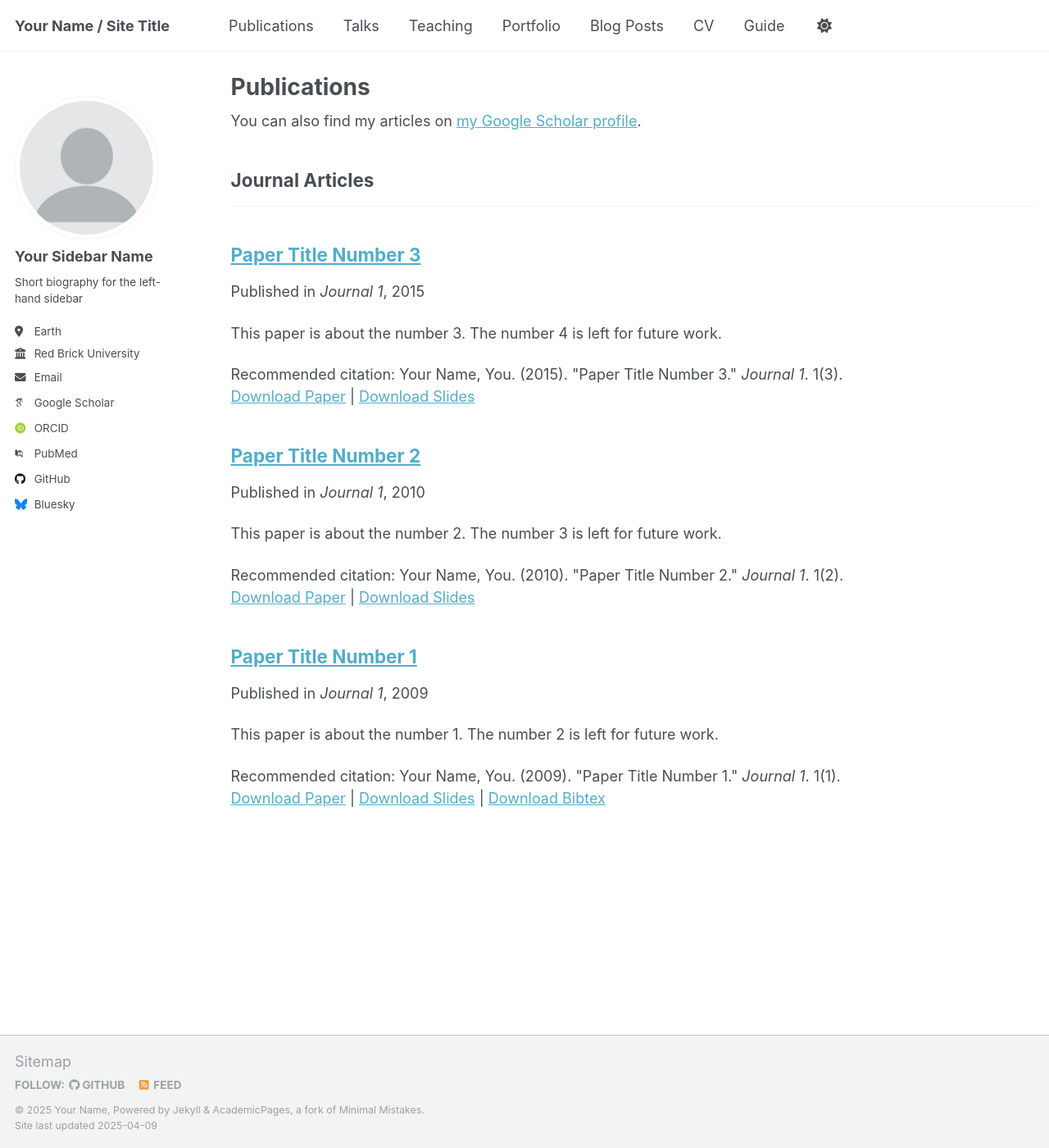
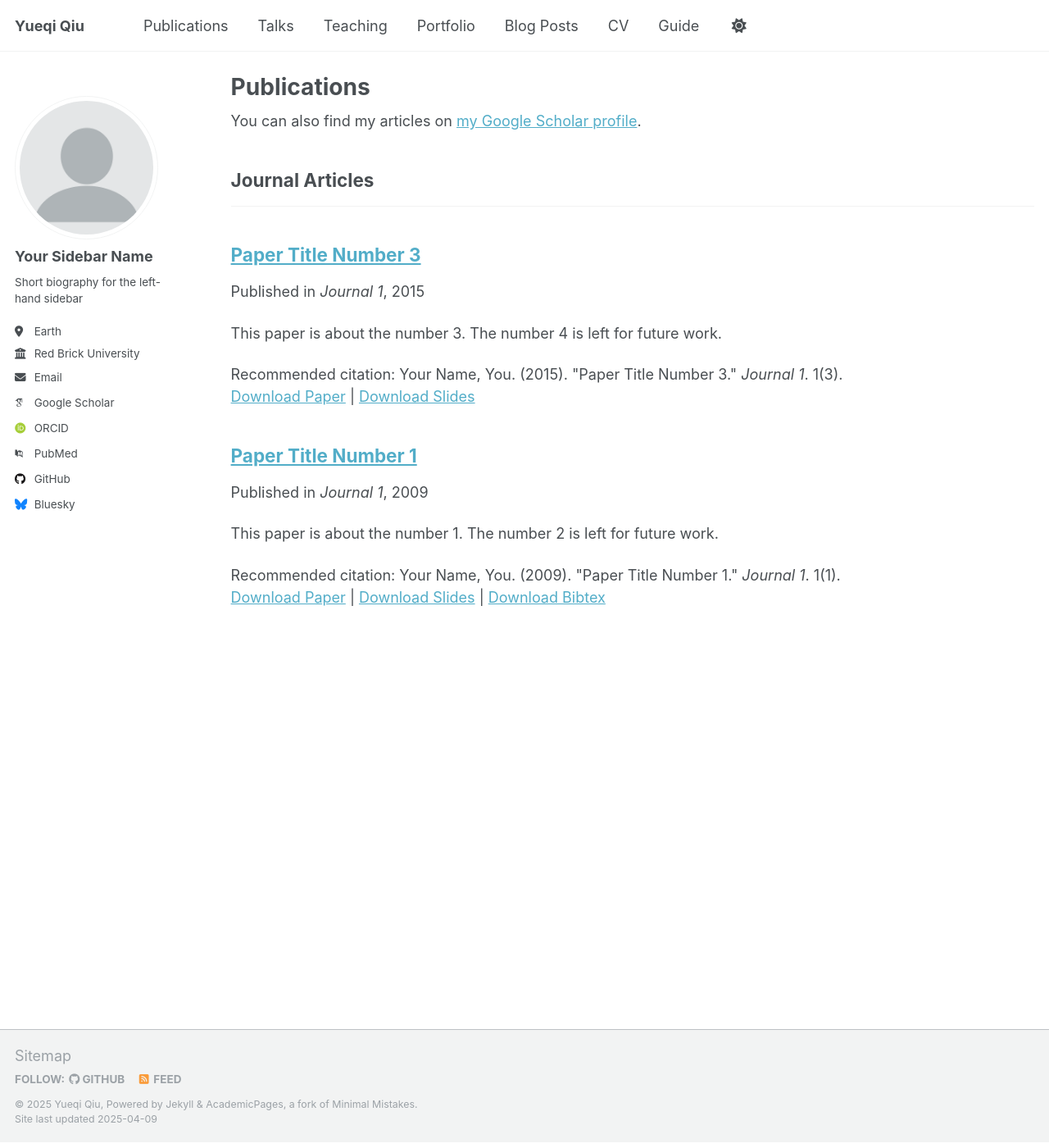
Before and after one commit to qiuyueqi/qiuyueqi.github.io, a Jekyll site: the page built from _pages/publications.html, in a window 1280 px wide and 1400 px high, scrolled down 7 px. Shown: the whole window at 82% size. Built offline with Jekyll 4.4.1, drawn with Linux system fonts in a browser that asks for light colours; some web fonts are replaced.

Commit message:
changing URL name

```diff
--- a/_config.yml
+++ b/_config.yml
@@ -9,13 +9,13 @@
 # Basic Site Settings
 locale                   : "en-US"
 site_theme               : "default"
-title                    : "Your Name / Site Title"
+title                    : "Yueqi Qiu"
 title_separator          : "-"
-name                     : &name "Your Name"
-description              : &description "personal description"
-url                      : https://academicpages.github.io # the base hostname & protocol for your site e.g. "https://[your GitHub username].github.io"
+name                     : &name "Yueqi Qiu"
+description              : &description "Ph.D. Candidate"
+url                      : https://qiuyueqi.github.io # the base hostname & protocol for your site e.g. "https://[your GitHub username].github.io"
 baseurl                  : "" # the subpath of your site, e.g. "/blog"
-repository               : "academicpages/academicpages.github.io"
+repository               : "qiuyueqi/qiuyueqi.github.io"
 
 # Site Author - The following control what appear as part of the author content on the side bar.
 #               If a field is blank the icon and link will not appear, otherwise it will be shown.
--- a/_publications/2010-10-01-paper-title-number-2.md
+++ /dev/null
@@ -1,14 +0,0 @@
----
-title: "Paper Title Number 2"
-collection: publications
-category: manuscripts
-permalink: /publication/2010-10-01-paper-title-number-2
-excerpt: 'This paper is about the number 2. The number 3 is left for future work.'
-date: 2010-10-01
-venue: 'Journal 1'
-slidesurl: 'http://academicpages.github.io/files/slides2.pdf'
-paperurl: 'http://academicpages.github.io/files/paper2.pdf'
-citation: 'Your Name, You. (2010). &quot;Paper Title Number 2.&quot; <i>Journal 1</i>. 1(2).'
----
-
-The contents above will be part of a list of publications, if the user clicks the link for the publication than the contents of section will be rendered as a full page, allowing you to provide more information about the paper for the reader. When publications are displayed as a single page, the contents of the above "citation" field will automatically be included below this section in a smaller font.
```
